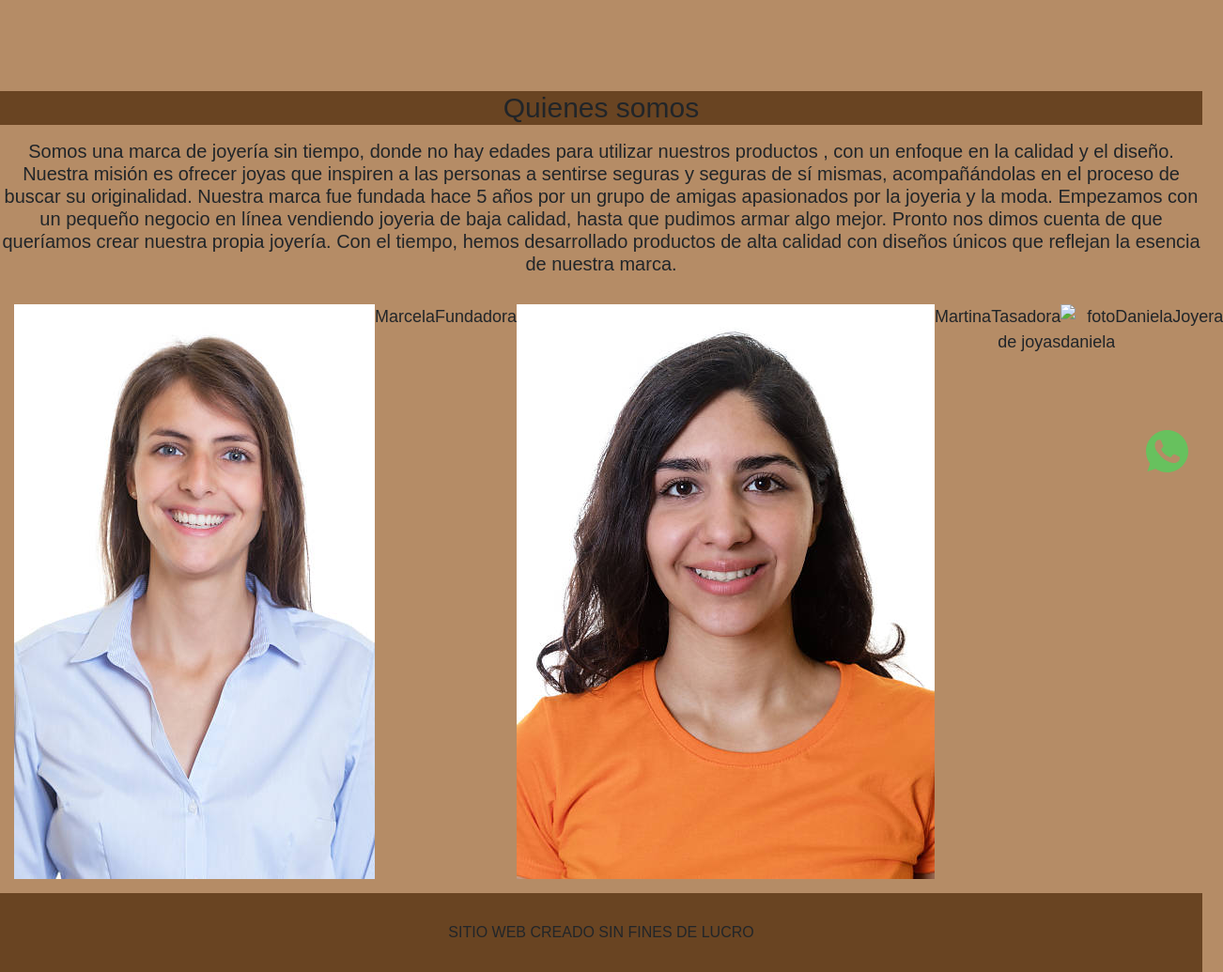
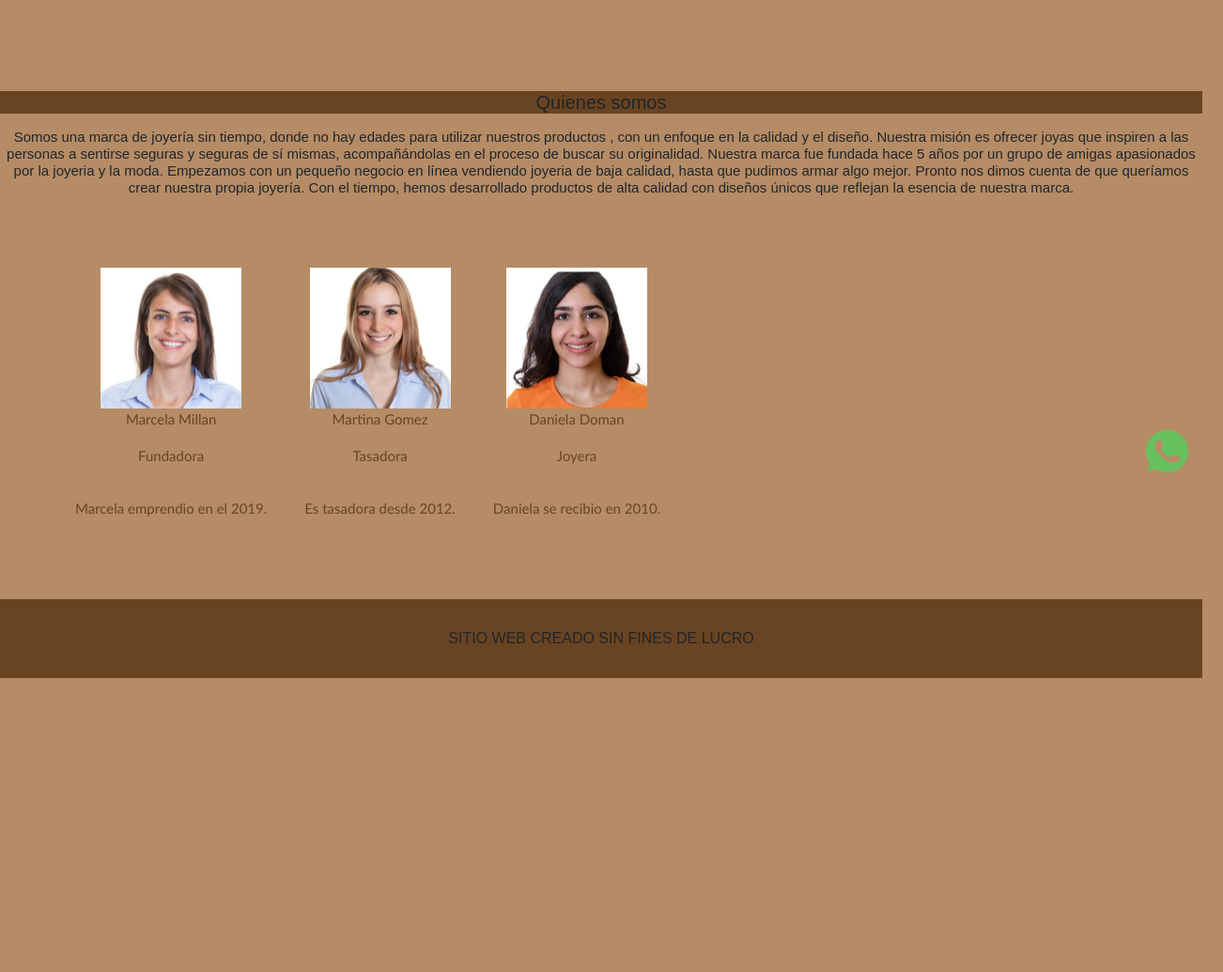
Before and after one commit to AgustinaSanchez27/PF-Sanchez, a plain HTML site: page pages/sobrenosotros.html in a window 1280 px wide. Shown: the part 287-1322 px from the top of the page at 94% size, 1302 px wide, since content can reach past the window. After the commit the page ends 1009 px from the top, so only its background shows below. Drawn offline with nearby package versions, Linux system fonts and the light colour scheme.

Commit message:
correccion3

```diff
--- a/css/styless.css
+++ b/css/styless.css
@@ -39,30 +39,28 @@ nav ul a:hover {
     color: #b58c66;
     background-color: #694422;
 }
-.img-inicio{
 
-    margin: 0px;
-    padding: 60px;
-    border: 0;
-    outline: 0;
-    vertical-align: baseline;
+img{
+    max-width: 100%;
 }
+
+
 
 h1{
     text-align: center;
-    font-size: 45px;
+    font-size: 30px;
 
 }
 
 h2{
    text-align: center;
-   font-size: 30px;
+   font-size: 20px;
    background-color: #694422;
 }
 
 h3{
     text-align: center;
-    font-size: 20px;
+    font-size: 15px;
 }
 
 
@@ -78,23 +76,34 @@ footer{
 
 }
 
-.Fundadora{
+.Personal{
     display: flex;
-    padding: 15px;
-    text-align:end;
-    font-size: large;
-    font-family: fantasy;
+    padding: 60px;
+    text-align:center;
+    font-size: 15px ;
+    font-family:'Gill Sans', 'Gill Sans MT', Calibri, 'Trebuchet MS', sans-serif;
+    color: #694422;
+}
+
+.personal-texto {
+    display: flex;
+    padding: 20px;
+    text-align: center;
+    font-size: 15px;
+    color: #694422;
+}
 
 
 
-}
+
+
 
 
 .productos {
     display: flex;
     flex-direction: column;
     align-items: center;
-    gap: 30px;
+    gap: 20px;
     margin: 0 auto;
 }
 
@@ -143,8 +152,9 @@ footer {
 
 @media (min-widht: 768px) {
     .productos {
+        image-rendering: 100%;
         display: grid;
-        grid-template-columns: 4, 1fr;
+        grid-template-columns: 3, 1fr;
         gap : 20px;
 
     }
@@ -155,6 +165,6 @@ footer {
 
 @media (min-widht:992) {
   .productos {
-    grid-template-columns: repeat(4, 1fr) ;
+    grid-template-columns: repeat(3, 1fr) ;
   }
 }
--- a/pages/sobrenosotros.html
+++ b/pages/sobrenosotros.html
@@ -12,6 +12,8 @@
 <body>
 
     <header>
+
+
 
 
 
@@ -49,7 +51,7 @@
         <img src="../img/PAGPROD/whatsapp-color-svgrepo-com.svg" alt="Icono whatsapp" class="whatsapp">
     </a>
 
-<main>
+
     <h2>
         <p>Quienes somos</p>
     </h2>
@@ -61,25 +63,43 @@
 
 
 
-  <div class="Fundadora">
+<main>
+        <div class="Personal">
+        <div>
+               <img src="../img/marcela2.png" alt="foto marcela">
 
-    <img src="../img/marcela.jpg" alt="foto marcela">
-    <p>Marcela </p>
-    <p>Fundadora</p>
+               <p class="personal">Marcela Millan</p>
+               <p>Fundadora</p>
 
-    <img src="../img/martina.jpg" alt="foto martina">
+               <h4 class="personal-texto">Marcela emprendio en el 2019.</h4>
 
-    <p>Martina</p>
+</div>
+               <div>
+                <img src="../img/martina2.png" alt="foto martina">
 
-    <p>Tasadora de joyas</p>
+               <p class="personal">Martina Gomez</p>
+               <p>Tasadora </p>
 
-    <img src="../img/daniela.jpg" alt="foto daniela">
+               <h4 class= "personal-texto">Es tasadora  desde 2012. </h4>
+               </div>
 
-    <p>Daniela</p>
+<div>
+               <img src="../img/daniela3.png"  alt="foto daniela">
 
-    <p>Joyera</p>
+               <p class="personal">Daniela Doman</p>
+               <p>Joyera</p>
 
+               <h4 class="personal-texto">Daniela se recibio en 2010.</h4>
+</div>
   </div>
+
+</main>
+
+
+
+
+
+
 </main>
 
 
```
Also changed, not shown: index.html (+5 -1 lines), pages/contactanos.html (+3 -0 lines), pages/productos.html (+19 -16 lines), img/250x200.png (added), img/250x2002.png (added), img/250x2003.png (added), img/250x2004.png (added), img/anillos333.png (added), img/aros (2).png (added), img/aros222.png (added), img/aroscanva (2).png (added), img/combinacion22.png (added), img/daniela2.png (added), img/daniela3.png (added), 4 more files.
